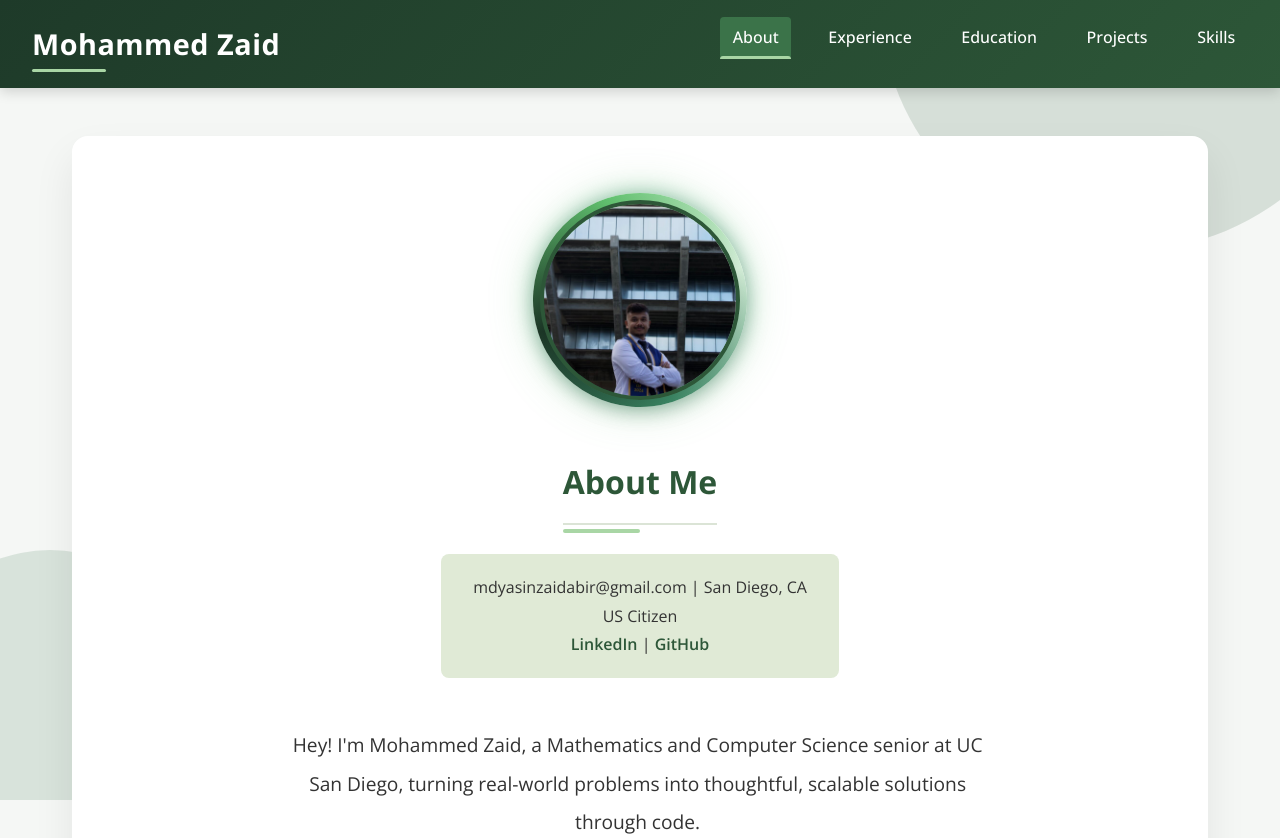
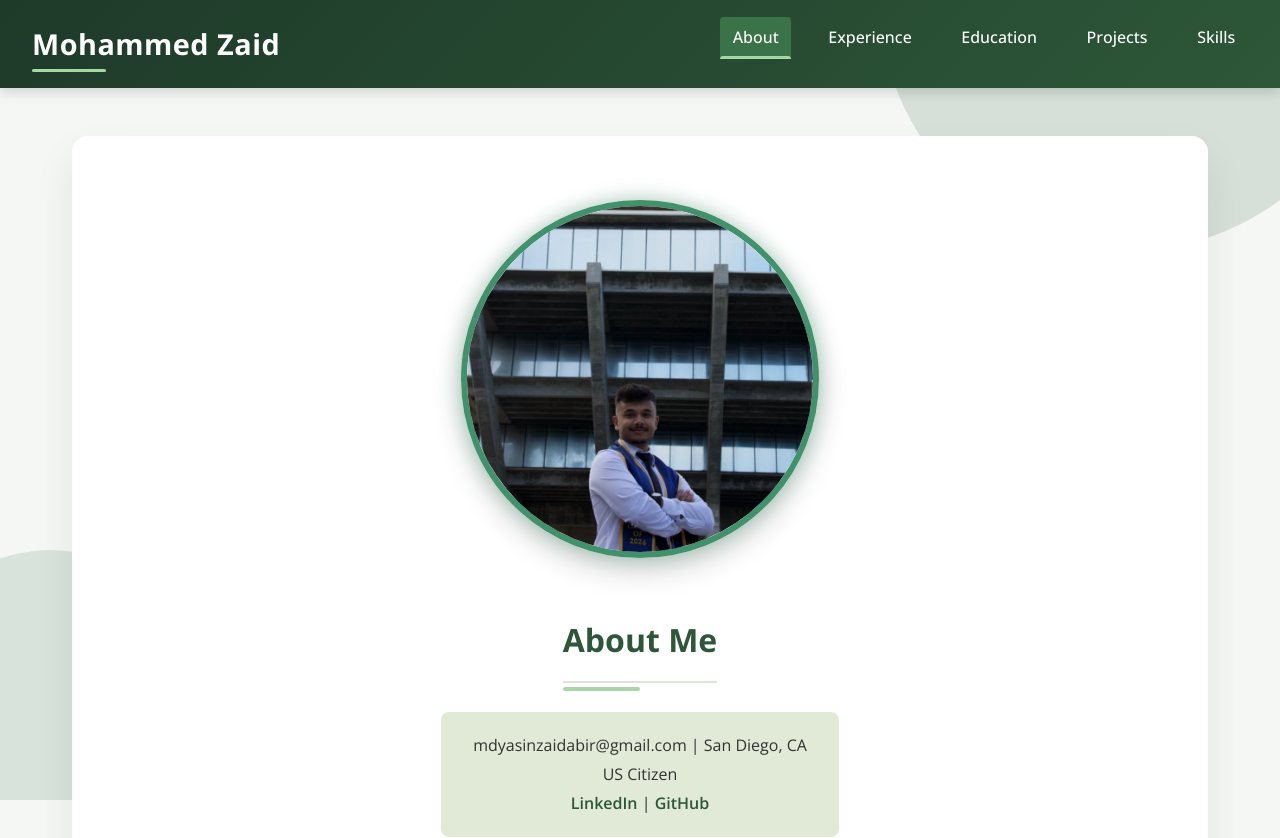
Before and after one commit to mzaid03/PersonalWeb, a React (Create React App) app: page / in a window 1280 px wide. Shown: the top 838 px of the page. Built offline with nearby package versions, Linux system fonts and the light colour scheme.

Commit message:
website changes

```diff
--- a/src/App.css
+++ b/src/App.css
@@ -801,34 +801,31 @@
   display: inline-flex;
   align-items: center;
   justify-content: center;
+  flex-shrink: 0;
+  width: clamp(280px, 28vw, 400px);
+  height: clamp(280px, 28vw, 400px);
   transform-origin: center;
 }
 
-.profile-ring {
-  position: absolute;
-  inset: -7px;
+.profile-pic {
+  display: block;
+  width: 100%;
+  height: 100%;
   border-radius: 50%;
-  z-index: 0;
-
-  background: conic-gradient(
-    from 0deg,
-    #1e3a29,
-    #62c370,
-    #d8f3dc,
-    #40916c,
-    #1e3a29
-  );
+  object-fit: cover;
+  border: 6px solid #40916c;
 
   box-shadow:
-    0 0 20px rgba(64, 145, 108, 0.55),
-    0 0 45px rgba(98, 195, 112, 0.3);
+    0 0 20px rgba(64, 145, 108, 0.4),
+    0 12px 30px rgba(0, 0, 0, 0.18);
 }
 
-.profile-pic {
-  position: relative;
-  display: block;
-  z-index: 1;
-  border-radius: 50%;
+@media (max-width: 768px) {
+  .profile-container {
+    width: min(75vw, 310px);
+    height: min(75vw, 310px);
+    margin: 0 auto 2rem;
+  }
 }
 
 
```
